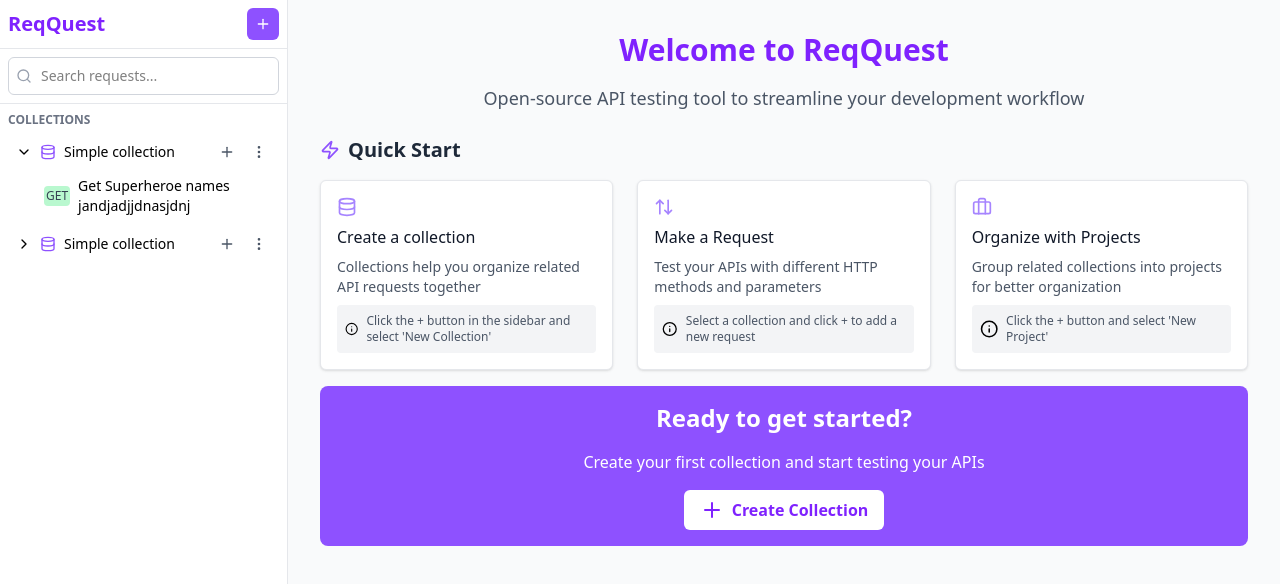
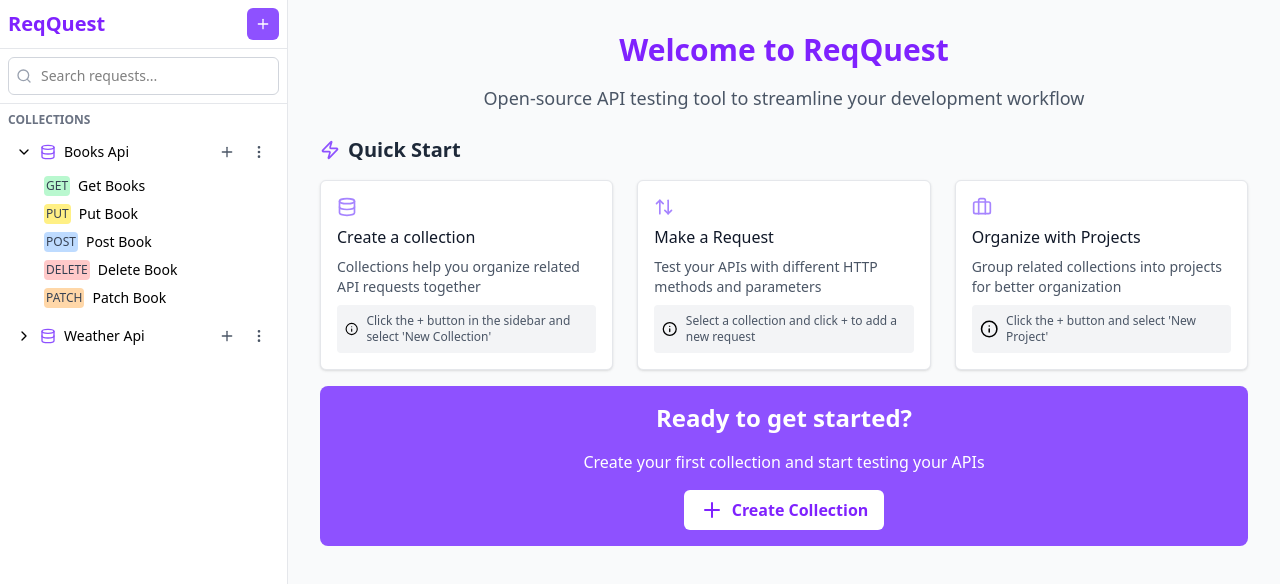
Before and after one commit to arangelovv/req-quest, a React (Vite) app: page / in a window 1280 px wide. Both pictures are taken after a click on the button 227 px from the left and 152 px from the top of the page. Shown: the top 584 px of the page. Built offline with nearby package versions, Linux system fonts and the light colour scheme.

Commit message:
Refactor CollectionItem and RequestItem components to utilize new data structures. - Update CollectionItem to accept props for collection details and render requests dynamically. - Implement CollectionsList to manage and display a list of collections.

```diff
--- a/src/features/explorer/components/CollectionItem.tsx
+++ b/src/features/explorer/components/CollectionItem.tsx
@@ -5,14 +5,15 @@ import { EllipsisVertical } from "lucide-react";
 import { ChevronDown } from "lucide-react";
 import RequestItem from "./RequestItem";
 import { useState } from "react";
+import { Request } from "../../../shared/entities/request";
+import { Collection } from "../../../shared/entities/collection";
 
-export default function CollectionItem() {
+export default function CollectionItem({ collectionName, collectionRequests, collectionId }: Collection) {
     const [toggled, setToggled] = useState(false);
 
     const toggleCollection = () => {
         setToggled(!toggled);
     };
-
     return (
         <div
             className="flex flex-col select-none
@@ -29,7 +30,7 @@ export default function CollectionItem() {
                 )}
                 <div className="flex flex-row items-center gap-2 grow">
                     <Database className="w-4 h-4 text-violet-500" />
-                    <span className="text-sm">Simple collection</span>
+                    <span className="text-sm">{collectionName}</span>
                 </div>
                 <div className="flex flex-row items-center gap-2">
                     <button className="p-1 hover:bg-gray-300 rounded-md  cursor-pointer">
@@ -43,13 +44,17 @@ export default function CollectionItem() {
             </div>
             {toggled && (
                 <div className="pl-8 ">
-                {/*<span className="text-xs">This collection is empty.</span>*/}
-                <RequestItem />
+                    {collectionRequests?.length && collectionRequests.length > 0 ? (
+                        collectionRequests.map((request:Request) => (
+                            <RequestItem
+                                requestName={request.requestName}
+                                requestMethod={request.requestMethod}
+                            />
+                        ))
+                    ) : (<span className="text-xs">This collection is empty.</span>)}
+
                 </div>
             )}
         </div>
     );
 }
-
-//Todo: Collection Action menu
-//---- Working Actions
--- a/src/features/explorer/components/CollectionsList.tsx
+++ b/src/features/explorer/components/CollectionsList.tsx
@@ -1,13 +1,30 @@
+import { useEffect, useState } from "react";
 import CollectionItem from "./CollectionItem";
+import {
+    Collection,
+    dummyCollection,
+} from "../../../shared/entities/collection";
 
 export default function CollectionsList() {
+    const [collections, setCollections] = useState<Collection[]>([]);
+
+    useEffect(() => {
+        setCollections(dummyCollection);
+    }, [dummyCollection]);
+
     return (
         <div className="flex flex-col px-2 gap-1">
             <span className="text-xs uppercase text-gray-500 font-semibold">
                 Collections
             </span>
-            <CollectionItem />
-            <CollectionItem />
+            {collections.map((collection) => (
+                <CollectionItem
+                    key={collection.collectionId}
+                    collectionId={collection.collectionId}
+                    collectionName={collection.collectionName}
+                    collectionRequests={collection?.collectionRequests}
+                />
+            ))}
         </div>
     );
 }
--- a/src/features/explorer/components/RequestItem.tsx
+++ b/src/features/explorer/components/RequestItem.tsx
@@ -1,10 +1,17 @@
-export default function RequestItem() {
+import { methodColors } from "../../../shared/entities/request";
+
+export default function RequestItem({ requestName, requestMethod }) {
+    const methodKey = requestMethod;
+    const methodColor = methodColors[methodKey];
 
     return (
         <div className="w-full flex flex-row items-center gap-2 px-1 py-1 hover:bg-gray-100 cursor-pointer rounded-sm overflow-hidden">
-            <span className="uppercase bg-green-200 p-0.5 rounded-sm text-xs font-medium text-gray-700">Get</span>
-            <span className="text-sm font-medium">Get Superheroe names jandjadjjdnasjdnj</span>
+            <span
+                className={`uppercase ${methodColor}  p-0.5 rounded-sm text-xs font-medium text-gray-700`}
+            >
+                {requestMethod}
+            </span>
+            <span className="text-sm font-medium">{requestName}</span>
         </div>
     );
-
 }
--- /dev/null
+++ b/src/shared/entities/collection.ts
@@ -0,0 +1,34 @@
+import { Request } from "./request";
+
+export interface Collection {
+    collectionId: number;
+    collectionName: string;
+    collectionDescription?: string;
+    collectionRequests?: Request[];
+}
+
+export const dummyCollection: Collection[] = [
+    {
+        collectionId: 1,
+        collectionName: "Books Api",
+        collectionRequests: [
+            { requestId: 1, requestName: "Get Books", requestMethod: "GET" },
+            { requestId: 2, requestName: "Put Book", requestMethod: "PUT" },
+            { requestId: 3, requestName: "Post Book", requestMethod: "POST" },
+            {
+                requestId: 4,
+                requestName: "Delete Book",
+                requestMethod: "DELETE",
+            },
+            {
+                requestId: 5,
+                requestName: "Patch Book",
+                requestMethod: "PATCH",
+            },
+        ],
+    },
+    {
+        collectionId: 2,
+        collectionName: "Weather Api",
+    },
+];
--- /dev/null
+++ b/src/shared/entities/request.ts
@@ -0,0 +1,15 @@
+export type method = 'GET' | 'POST' | 'PUT' | 'DELETE' | 'PATCH'
+
+export const methodColors:Record<string, string> = {
+    'GET': 'bg-green-200',
+    'POST':'bg-blue-200',
+    'PUT':'bg-yellow-200',
+    'DELETE':'bg-red-200',
+    'PATCH':'bg-orange-200'
+}
+
+export interface Request {
+    requestId: number;
+    requestName: string;
+    requestMethod: method;
+}
```
